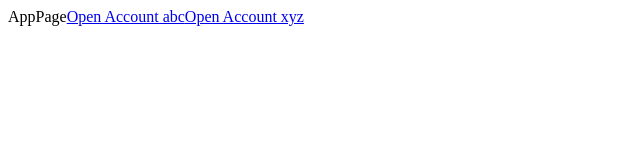
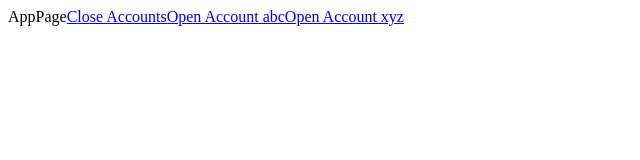
Before and after one commit to PhilippMolitor/haw-ms-sweng-s21, a React (Create React App) app: page /app in a window 1280 px wide. Shown: the top 160 px of the page, without its empty margins (0-640 px from the left). Built offline with nearby package versions, Linux system fonts and the light colour scheme.

Commit message:
add "close accounts" link

```diff
--- a/src/pages/AppPage.tsx
+++ b/src/pages/AppPage.tsx
@@ -10,6 +10,7 @@ export const AppPage: VFC<AppPageProps> = (): JSX.Element => {
   return (
     <div>
       AppPage
+      <Link to={url}>Close Accounts</Link>
       <Link to={`${url}/account/abc`}>Open Account abc</Link>
       <Link to={`${url}/account/xyz`}>Open Account xyz</Link>
       <Route
```
